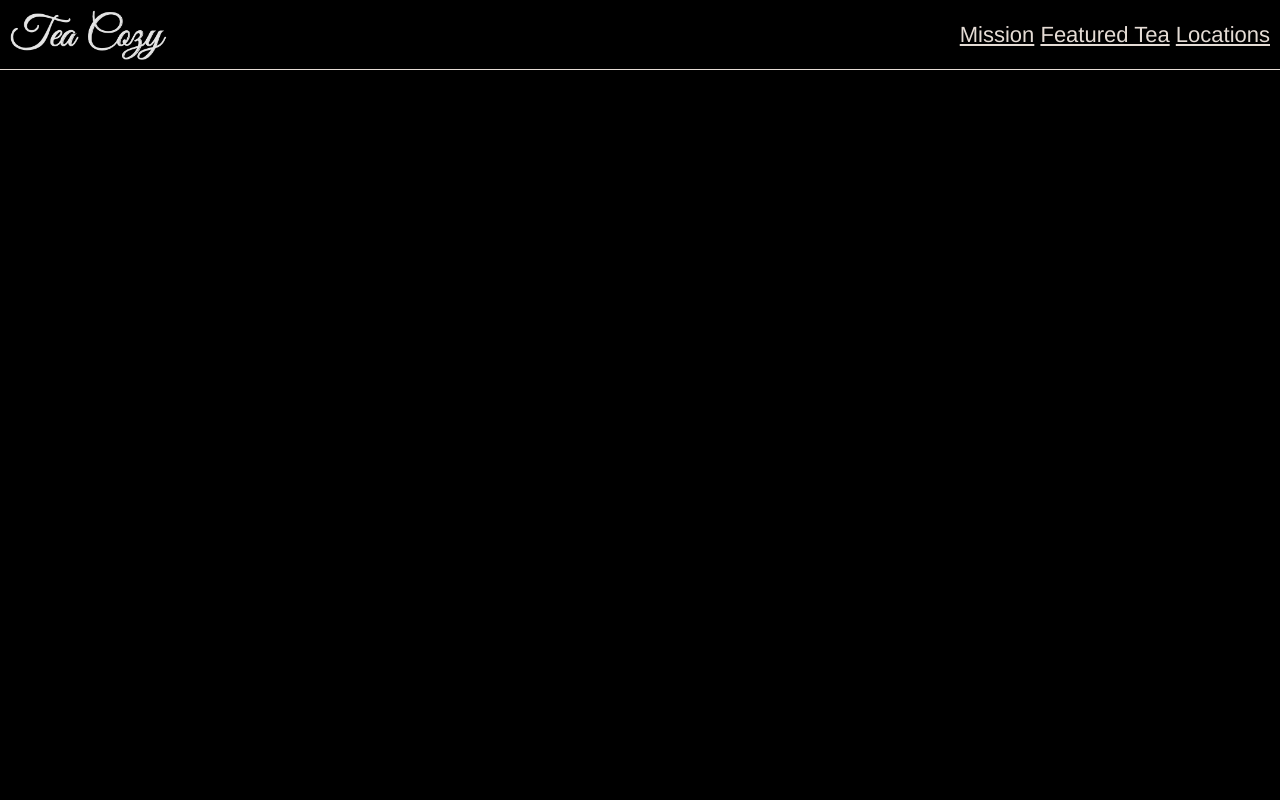
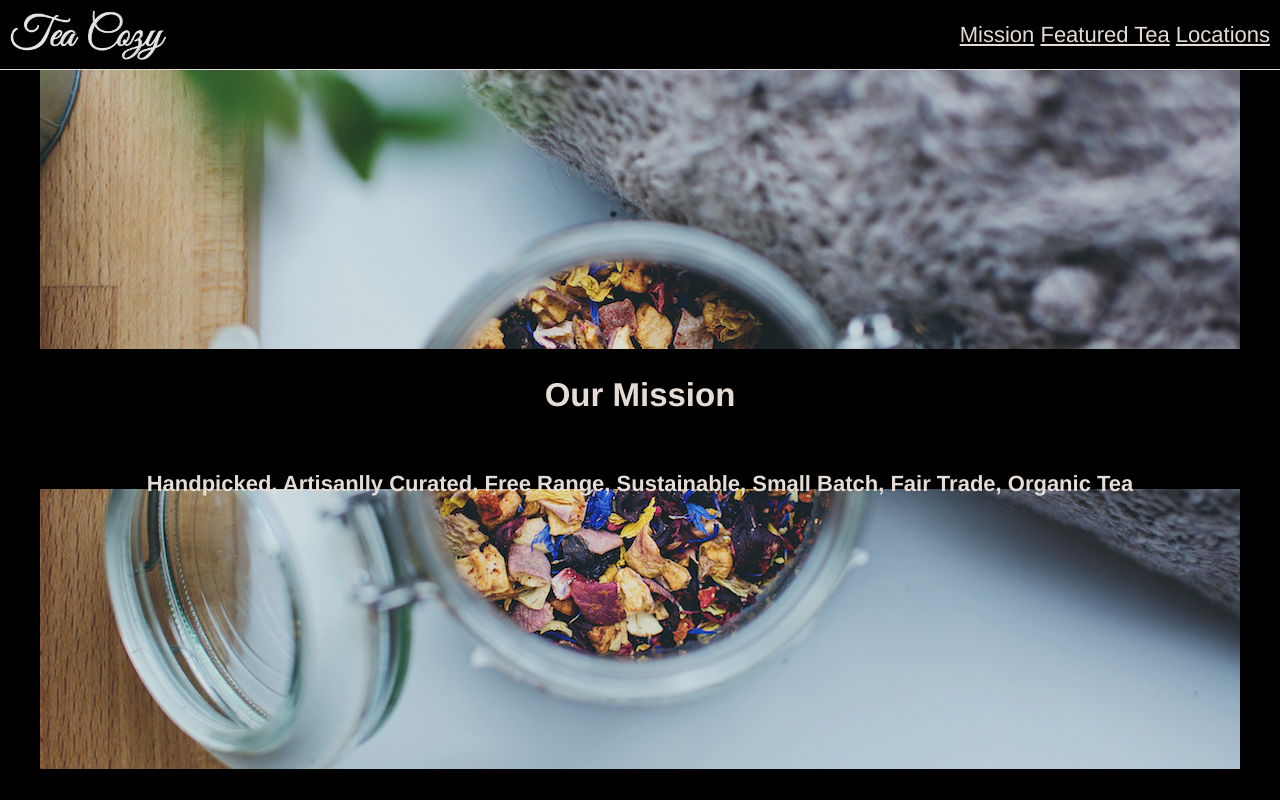
Before and after one commit to angelojohngage/cozy, a plain HTML site: page index.html in a window 1280 px wide. Drawn offline with Linux system fonts and the light colour scheme.

Commit message:
added coding for Mission Section

```diff
--- a/index.html
+++ b/index.html
@@ -20,10 +20,17 @@
       </div>
     </header>
     <!-- Mission -->
+<div class="content">
+    <div class="mission">
+      <div class="our-mission">
+        <h2> Our Mission</h2>
+        <h4> Handpicked, Artisanlly Curated, Free Range, Sustainable, Small Batch, Fair Trade, Organic Tea</h4>
+      </div>
+    </div>
     <!-- Feature Tea -->
     <!-- Location -->
     <!-- Info -->
     <!-- Footer -->
-
+</div>
   </body>
 </html>
--- a/style.css
+++ b/style.css
@@ -8,6 +8,7 @@ body {
   display: flex;
   margin: 0 auto;
   width: 100%;
+
 }
 
 /* Header Section */
@@ -42,3 +43,33 @@ header {
 a {
   color: seashell;
 }
+
+/* Content */
+
+.content {
+  display: flex;
+  margin: 0 auto;
+  margin-top: 69px;
+}
+
+/* Mission Section */
+
+.mission {
+  display: inline-flex;
+  align-items: center;
+  justify-content: center;
+  height: 700px;
+  width: 1200px;
+  margin: 0 auto;
+  background-image: url(images/img-mission-background.jpg);
+}
+
+.our-mission {
+  display: inline-flex;
+  justify-content: space-around;
+  flex-direction: column;
+  background-color: black;
+  width: inherit;
+  height: 140px;
+
+}
```
